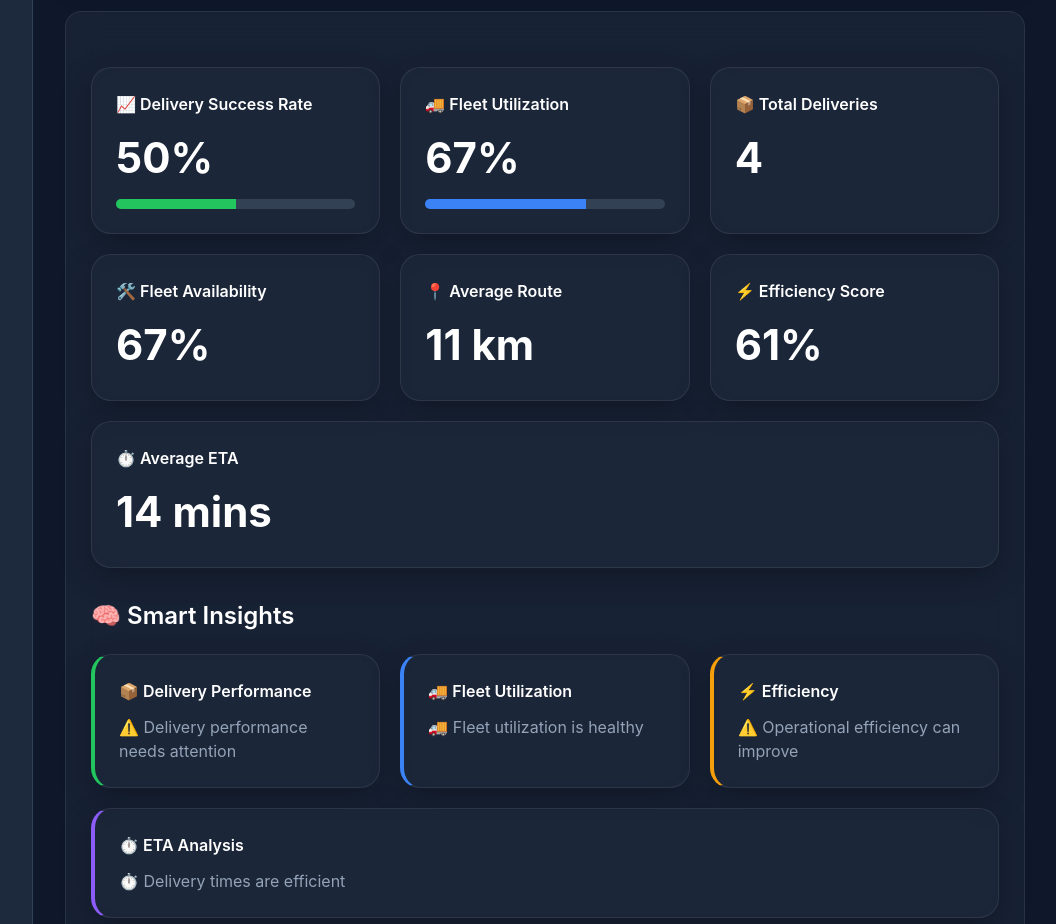
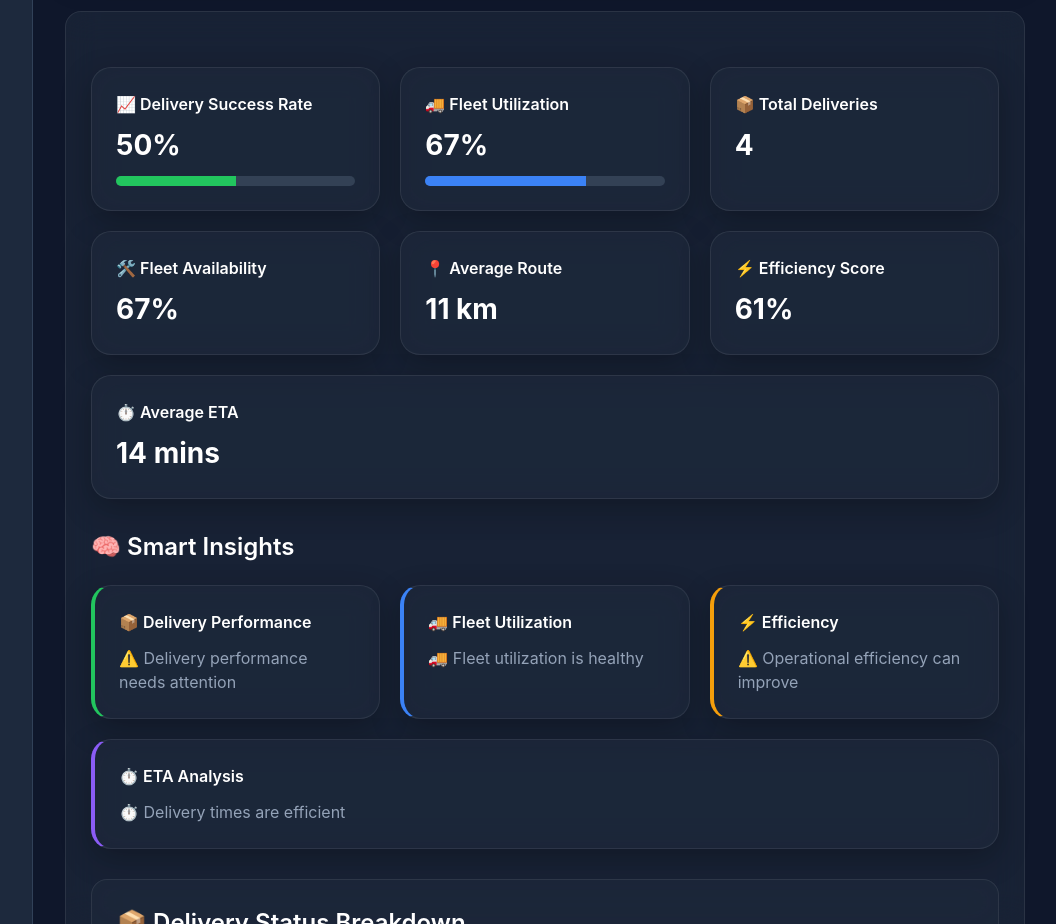
Before and after one commit to harshskarki/SmartRoute-Logistics-Management-System, a React (Vite) app: page / in a window 1280 px wide. Shown: the part 1100-2024 px from the top of the page, without its empty margins (223-1279 px from the left). Built offline with nearby package versions, Linux system fonts and the light colour scheme.

Commit message:
Phase 5.9.4 Typography System

```diff
--- a/src/pages/Dashboard.jsx
+++ b/src/pages/Dashboard.jsx
@@ -341,6 +341,12 @@ const fleetInsight =
       fontSize: "42px",
       fontWeight: "700",
       marginTop: "10px",
+    },
+
+    smallCardValue: {
+      fontSize: "28px",
+      fontWeight: "700",
+      marginTop: "8px",
     },
 
     bodyText: {
@@ -1057,7 +1063,7 @@ const fleetInsight =
       📈 Delivery Success Rate
     </h4>
 
-    <h2 style={typography.cardValue}>
+    <h2 style={typography.smallCardValue}>
       {deliverySuccessRate}%
     </h2>
     <div
@@ -1099,7 +1105,7 @@ const fleetInsight =
       🚚 Fleet Utilization
     </h4>
 
-    <h2 style={typography.cardValue}>
+    <h2 style={typography.smallCardValue}>
       {fleetUtilization}%
     </h2>
     <div
@@ -1141,9 +1147,9 @@ const fleetInsight =
       📦 Total Deliveries
     </h4>
 
-    <h2 style={typography.cardValue}>
-    {totalDeliveries}
-  </h2>
+    <h2 style={typography.smallCardValue}>
+      {totalDeliveries}
+    </h2>
   </div>
 
   <div
@@ -1165,7 +1171,7 @@ const fleetInsight =
     🛠 Fleet Availability
   </h4>
 
-  <h2 style={typography.cardValue}>
+  <h2 style={typography.smallCardValue}>
     {fleetAvailability}%
   </h2>
 </div>
@@ -1189,7 +1195,7 @@ const fleetInsight =
     📍 Average Route
   </h4>
 
-  <h2 style={typography.cardValue}>
+  <h2 style={typography.smallCardValue}>
     {averageRouteLength} km
   </h2>
 </div>
@@ -1213,7 +1219,7 @@ const fleetInsight =
     ⚡ Efficiency Score
   </h4>
 
-  <h2 style={typography.cardValue}>
+  <h2 style={typography.smallCardValue}>
     {efficiencyScore}%
   </h2>
 </div>
@@ -1237,7 +1243,7 @@ const fleetInsight =
     ⏱ Average ETA
   </h4>
 
-  <h2 style={typography.cardValue}>
+  <h2 style={typography.smallCardValue}>
     {averageETA} mins
   </h2>
 </div>
```
